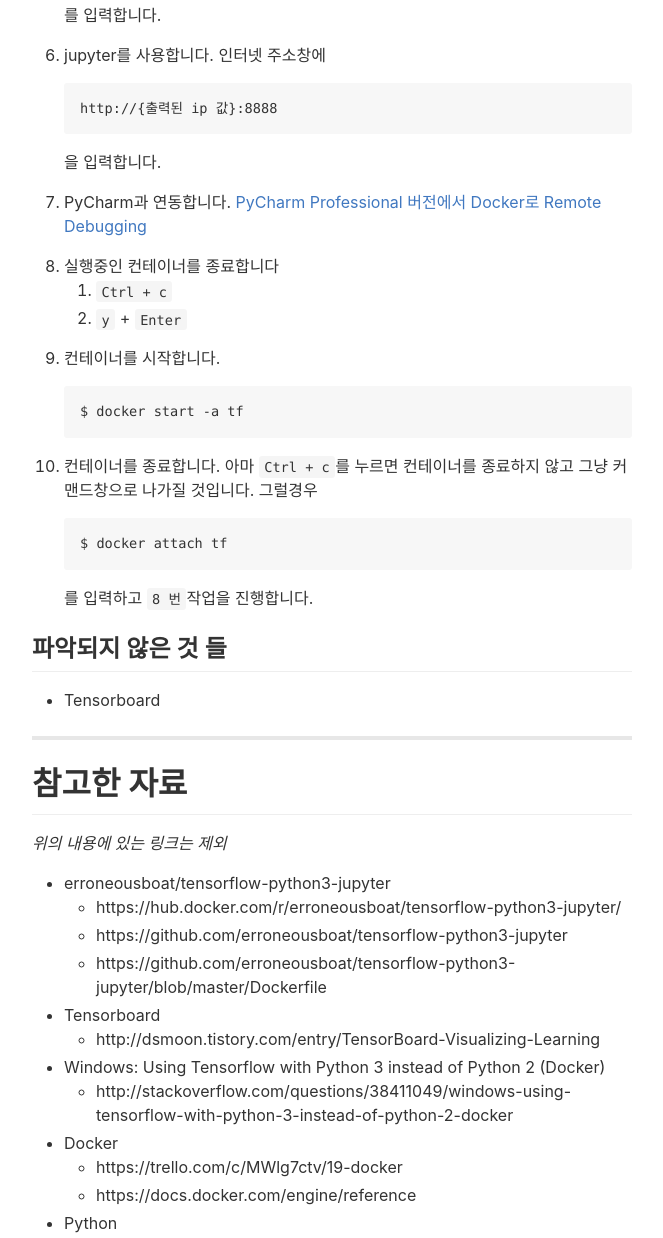
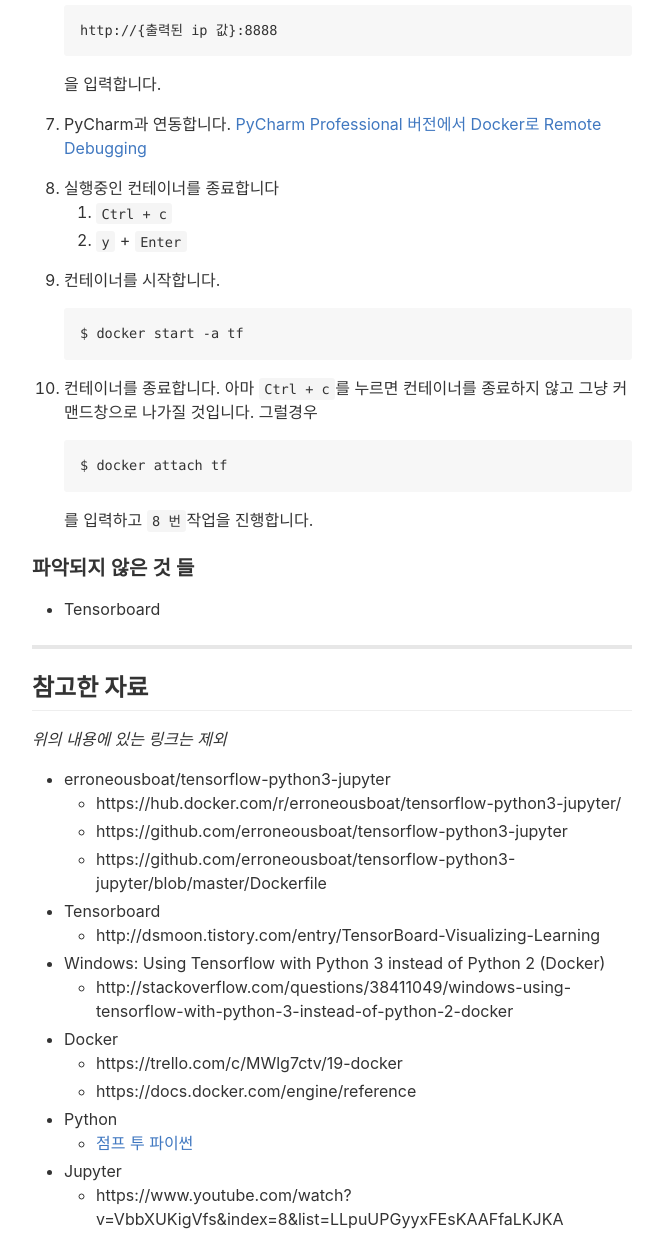
Before and after one commit to 5pecia1/5pecia1.github.io, a plain HTML site: page posts/2016-10-22-install-Python3-Tensorflow-Jupyter-and-connect-Pycharm-on-Windows.html in a window 1280 px wide. Shown: the part 1191-2429 px from the top of the page, without its empty margins (308-971 px from the left). Drawn offline with Linux system fonts and the light colour scheme.

Commit message:
apply github-makrdown only post

```diff
--- a/posts/2016-10-22-install-Python3-Tensorflow-Jupyter-and-connect-Pycharm-on-Windows.html
+++ b/posts/2016-10-22-install-Python3-Tensorflow-Jupyter-and-connect-Pycharm-on-Windows.html
@@ -35,16 +35,15 @@
             </div>
         </div>
 
-        <div id="content" class="markdown-body">
+        <div id="content">
             <h1>Windows 환경에서 Python3-Tensorflow-Jupyter 설치 및 Pycharm 연동 방법</h1>
-
             <div class="info">
     Posted on October 22, 2016
 
 </div>
-
-<p>지금부터 설명하는 방법으로 설치하면 Python3-Tensorflow-Jupyter-PyCharm을 다 사용하실 수 있습니다. <del>아마도</del></p>
-<h1 id="설치-순서">설치 순서</h1>
+<div class="markdown-body">
+    <p>지금부터 설명하는 방법으로 설치하면 Python3-Tensorflow-Jupyter-PyCharm을 다 사용하실 수 있습니다. <del>아마도</del></p>
+<h2 id="설치-순서">설치 순서</h2>
 <ol style="list-style-type: decimal">
 <li><p><a href="http://solarisailab.com/archives/384">윈도우(Windows) 환경에서 Docker를 이용해서 Tensorflow설치하기</a> 여기에 들어가셔서 <strong>Step 2</strong>까지 진행합니다. (docker 설치 완료 까지)</p></li>
 <li><p><strong>Docker Quickstart Terminal</strong>을 켭니다.</p></li>
@@ -85,17 +84,17 @@
 <li><code>y</code> + <code>Enter</code></li>
 </ol></li>
 <li><p>컨테이너를 시작합니다.</p>
-<pre><code>$ docker start -a tf</code></pre></li>
+<div class="sourceCode"><pre class="sourceCode bash"><code class="sourceCode bash">$ <span class="ex">docker</span> start -a tf</code></pre></div></li>
 <li><p>컨테이너를 종료합니다. 아마 <code>Ctrl + c</code>를 누르면 컨테이너를 종료하지 않고 그냥 커맨드창으로 나가질 것입니다. 그럴경우</p>
 <div class="sourceCode"><pre class="sourceCode bash"><code class="sourceCode bash">$ <span class="ex">docker</span> attach tf</code></pre></div>
 <p>를 입력하고 <code>8 번</code>작업을 진행합니다.</p></li>
 </ol>
-<h2 id="파악되지-않은-것-들">파악되지 않은 것 들</h2>
+<h3 id="파악되지-않은-것-들">파악되지 않은 것 들</h3>
 <ul>
 <li>Tensorboard</li>
 </ul>
 <hr />
-<h1 id="참고한-자료">참고한 자료</h1>
+<h2 id="참고한-자료">참고한 자료</h2>
 <p><em>위의 내용에 있는 링크는 제외</em></p>
 <ul>
 <li>erroneousboat/tensorflow-python3-jupyter
@@ -127,6 +126,7 @@
 <li>http://haanjack.github.io/jupyter/ipython/2016/03/08/jupyter.html</li>
 </ul></li>
 </ul>
+</div>
 
         </div>
         <div id="footer">
```
Also changed, not shown: about.html (+1 -2 lines), archive.html (+1 -2 lines), contact.html (+1 -2 lines), index.html (+1 -2 lines).
